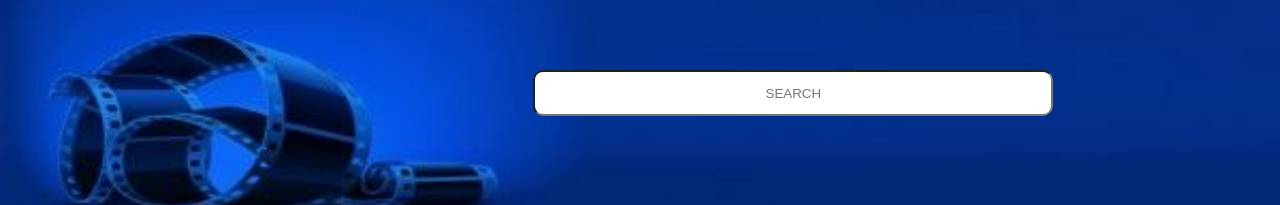
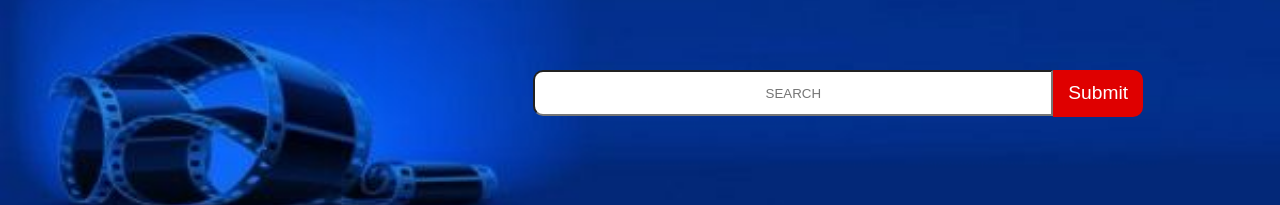
Before and after one commit to percworld/tomatillos, a React (Create React App) app: page / in a window 1280 px wide. Shown: the part 157-362 px from the top of the page. Built offline with nearby package versions, Linux system fonts and the light colour scheme.

Commit message:
Add and style submit button for search bar

```diff
--- a/src/Films/Films.css
+++ b/src/Films/Films.css
@@ -24,16 +24,21 @@
   align-items: center;
 }
 
-.header-img {
-  height: 300px;
-  box-shadow: 0 0 .75em #808080;
-}
-
 .search-bar {
   top: -200px;
   width: 40%;
   height: 40px;
-  border-radius: 10px;
+  border-radius: 10px 0 0 10px;
   text-align: center;
   margin-left: 40em;
 }
+
+.submit-btn {
+  border: none;
+  background-color: #df0000;
+  height: 47px;
+  width: 7%;
+  border-radius: 0 10px 10px 0;
+  color: white;
+  font-size: larger;
+}
--- a/src/Films/Films.js
+++ b/src/Films/Films.js
@@ -9,8 +9,8 @@ const Films = ({films}) => {
     return (
         <main>
             <section className="top-container">
-                {/* <img className="header-img" src={reel}></img> */}
                 <input className="search-bar" type={"text"} placeholder={"SEARCH"}></input>
+                <button className="submit-btn">Submit</button>
             </section>
             <section className="gridDisplay">
                 {films.map(film => {
--- a/src/Header/Header.css
+++ b/src/Header/Header.css
@@ -13,7 +13,7 @@ header {
   font-size: xxx-large;
 }
 
-.nav-btns {
+.nav-btn-container {
   display: flex;
   flex-direction: row;
   justify-content: space-around;
@@ -21,7 +21,7 @@ header {
   margin-right: 5em;
 }
 
-button {
+.nav-btn {
   background-color: transparent;
   color: white;
   /* outline: none; */
@@ -30,7 +30,7 @@ button {
   font-weight: 700;
 }
 
-button:hover {
+.nav-btn:hover {
   color: #df0000;
   text-shadow: 0 0 .75em #808080;
 }
--- a/src/Header/Header.js
+++ b/src/Header/Header.js
@@ -7,9 +7,9 @@ const Header = () => {
             <div>
                 <h4 className="site-title">TOMATILLOS</h4>
             </div>
-            <div className="nav-btns">
-                <button>HOME</button>
-                <button>PROFILE</button>
+            <div className="nav-btn-container">
+                <button className="nav-btn">HOME</button>
+                <button className="nav-btn">PROFILE</button>
             </div>
         </header>
     )
```
